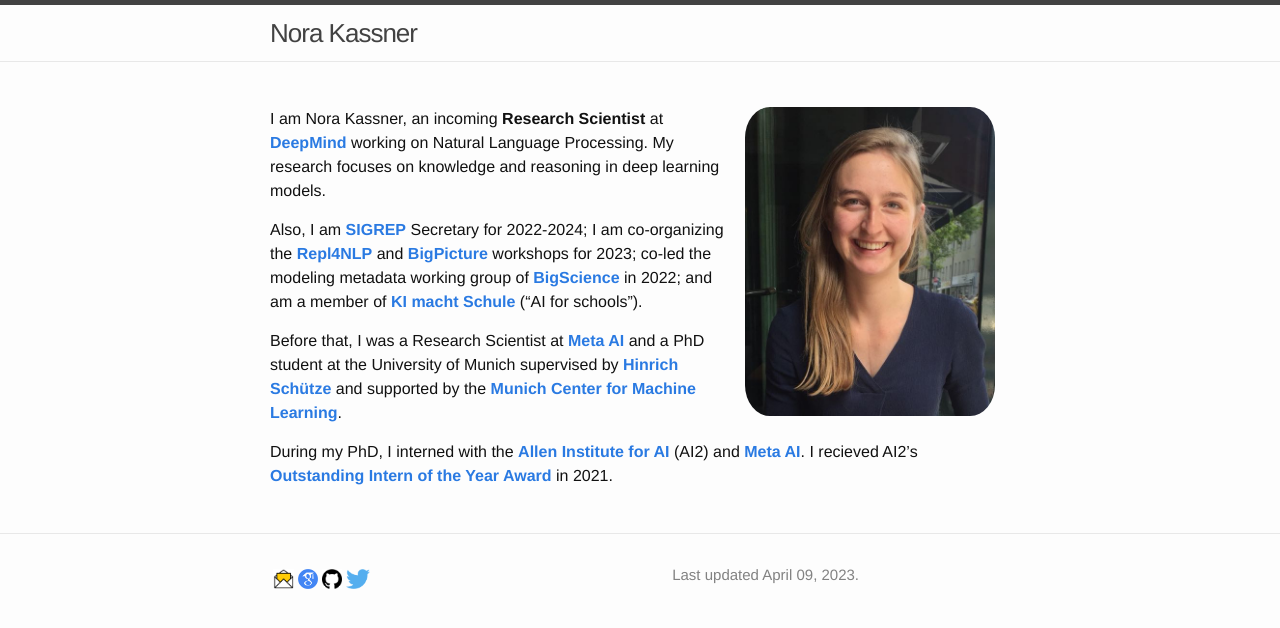
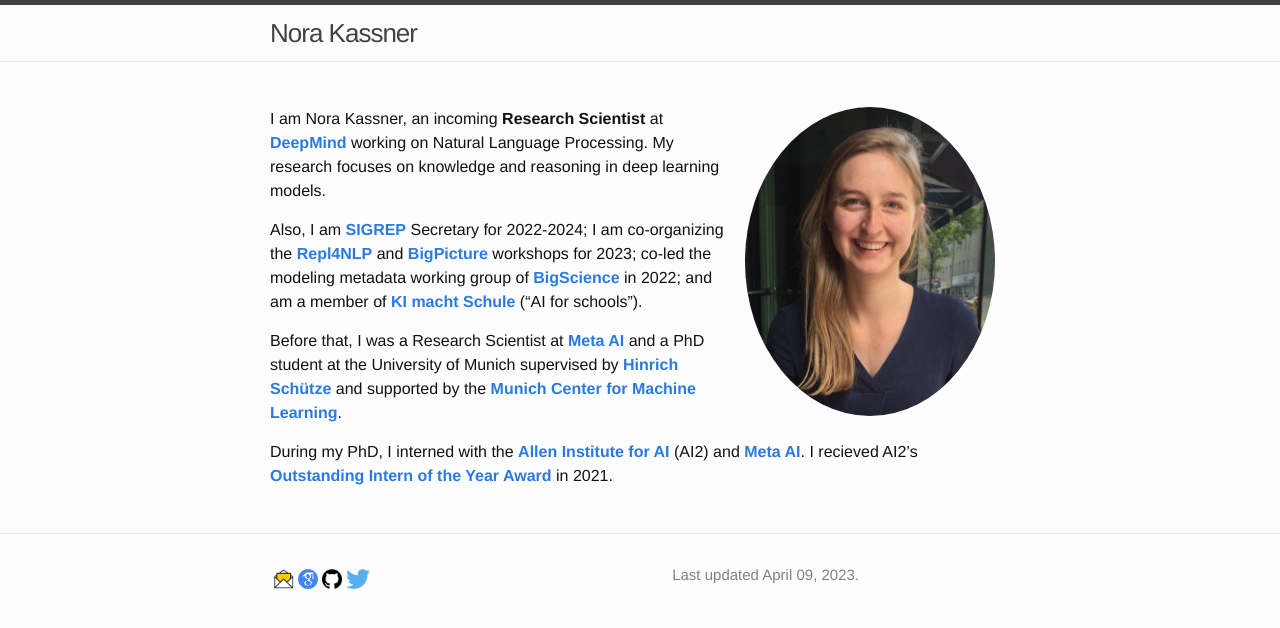
Before and after one commit to norakassner/norakassner.github.io, a Jekyll site: the page built from index.md, in a window 1280 px wide. Shown: the top 628 px of the page. Built offline with Jekyll 4.4.1, drawn with Linux system fonts in a browser that asks for light colours.

Commit message:
Initial commit

```diff
--- a/index.md
+++ b/index.md
@@ -4,7 +4,7 @@ description: I'm Nora and I am a Research Scientist in Natural Language Processi
 ---
 
 <!-- (comment) the image below can be found in img folder of this very project-->
-![nora](./img/people/Foto.jpeg){: class="rounded-circle img-fluid" style="float: right; margin: 0px 15px; width: 250px; border-radius: 10%" name="nora"}
+![nora](./img/people/Foto.jpeg){: style="float: right; margin: 0px 15px; width: 250px; border-radius: 60%" name="nora"}
 
 
 <!-- <a href= onMouseOver="document.readmore_1.src='/img/people/Foto.jpeg';" onMouseOut="document.readmore_1.src='/img/people/Foto.jpeg';">
```
